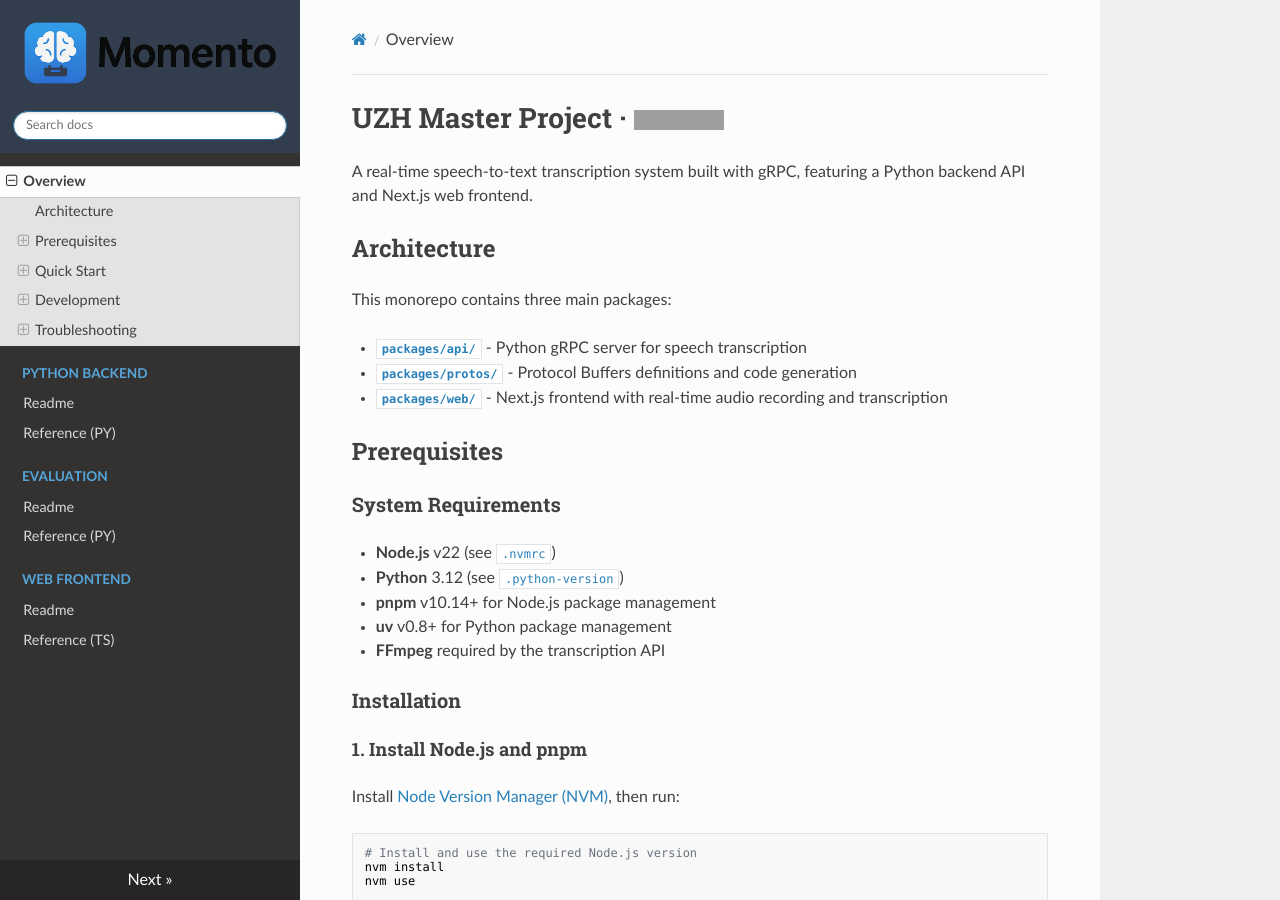
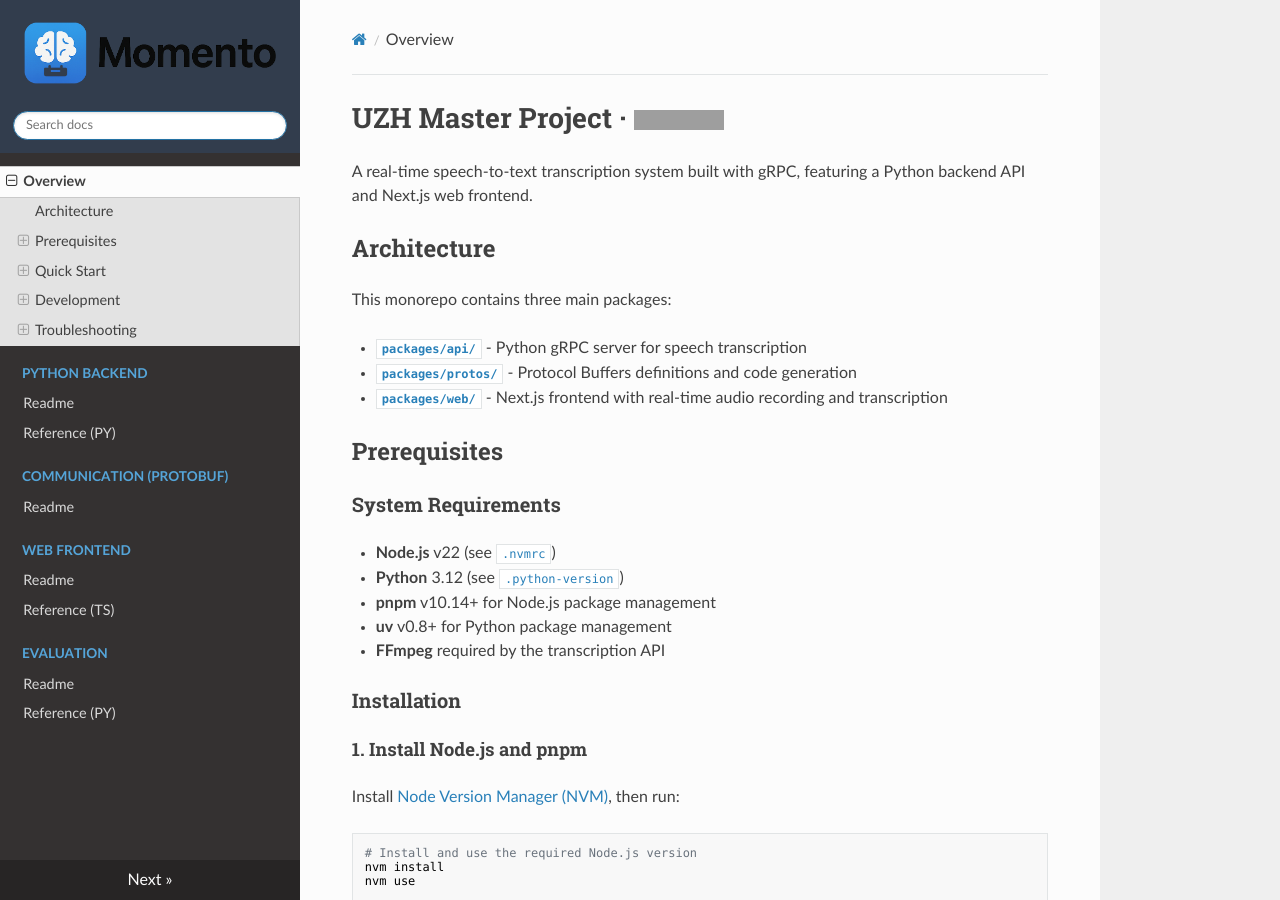
Before and after one commit to Memory-Experience/momento, an MkDocs documentation site: the page built from docs/index.md, in a window 1280 px wide and 900 px high. Built offline with MkDocs 1.6.1, drawn with Linux system fonts in a browser that asks for light colours; nearby versions of some CDN libraries; grey boxes are pictures that could not be loaded.

Commit message:
f Add protos readme to docs

```diff
--- a/mkdocs.yml
+++ b/mkdocs.yml
@@ -28,9 +28,11 @@ nav:
   - Python Backend:
       - Readme: api/readme_link.md
       - Reference (PY): api/py.md
+  - Communication (Protobuf):
+      - Readme: protos/readme_link.md
+  - Web Frontend:
+      - Readme: web/readme_link.md
+      - Reference (TS): web/ts/globals.md
   - Evaluation:
       - Readme: evaluation/readme_link.md
       - Reference (PY): evaluation/py.md
-  - Web Frontend:
-      - Readme: web/readme_link.md
-      - Reference (TS): web/ts/globals.md
```
Also changed, not shown: docs/protos/readme_link.md (added, +1 -0 lines).
